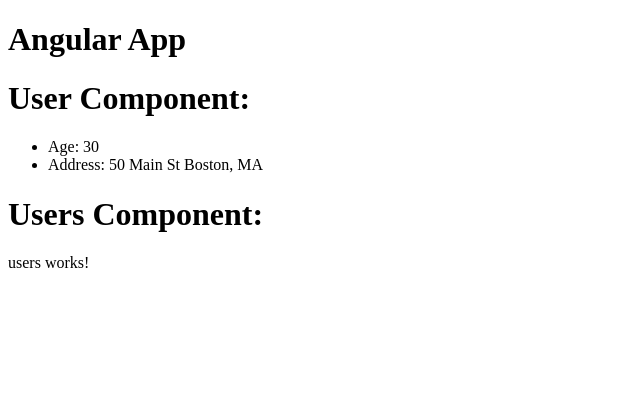
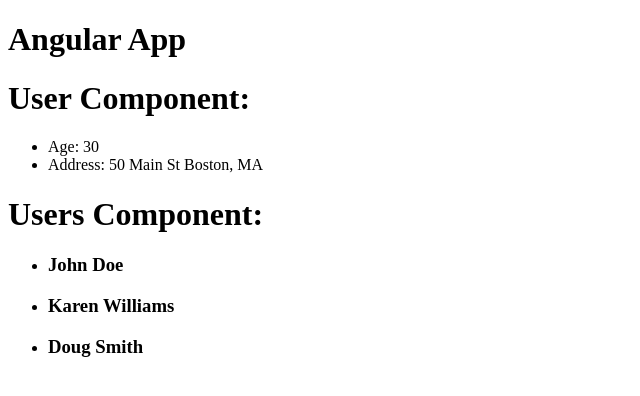
Before and after one commit to vinarius/explore, an Angular app in the folder udemy/angular/angular-app/: page / in a window 1280 px wide. Shown: the top 396 px of the page, without its empty margins (0-640 px from the left). Built offline with nearby package versions, Linux system fonts and the light colour scheme.

Commit message:
progressing through angular explore. *ngIf and *ngFor

```diff
--- a/udemy/angular/angular-app/src/app/components/users/users.component.html
+++ b/udemy/angular/angular-app/src/app/components/users/users.component.html
@@ -1,4 +1,14 @@
 <h1>Users Component:</h1>
-<p>
-  users works!
-</p>
+<ul *ngIf="loaded && users?.length > 0">
+  <li *ngFor="let user of users">
+    <h3>{{ user.firstName }} {{ user.lastName }}</h3>
+    <ul *ngIf="showExtended">
+      <li>Age: {{ user.age }}</li>
+      <li>Address: {{ user.address.street }} {{ user.address.city }} {{ user.address.state }}</li>
+    </ul>
+  </li>
+</ul>
+
+<!-- <ng-template #noUsers><h4>No Users Found</h4></ng-template> -->
+<h4 *ngIf="users?.length == 0">No Users Found</h4>
+<h4 *ngIf="!loaded">Loading Users...</h4>
--- a/udemy/angular/angular-app/src/app/components/users/users.component.ts
+++ b/udemy/angular/angular-app/src/app/components/users/users.component.ts
@@ -1,4 +1,6 @@
 import { Component, OnInit } from '@angular/core';
+
+import { User } from '../../models/User';
 
 @Component({
   selector: 'app-users',
@@ -6,10 +8,54 @@
   styleUrls: ['./users.component.css']
 })
 export class UsersComponent implements OnInit {
+  users: User[];
+  showExtended: boolean = true;
+  loaded: boolean = false;
 
   constructor() { }
 
   ngOnInit() {
+
+    setTimeout(()=>{
+      this.users = [
+        {
+          firstName: 'John',
+          lastName: 'Doe',
+          age: 24,
+          address: {
+              street: '50 Main St',
+              city: 'Boston',
+              state: 'MA'
+          }
+        },
+        {
+          firstName: 'Karen',
+          lastName: 'Williams',
+          age: 30,
+          address: {
+              street: '42 Jackson St',
+              city: 'Miami',
+              state: 'FL'
+          }
+        },
+        {
+          firstName: 'Doug',
+          lastName: 'Smith',
+          age: 42,
+          address: {
+              street: '750 Northbrook Ln',
+              city: 'Austin',
+              state: 'TX'
+          }
+        }
+      ];
+
+      this.loaded = true;
+    }, 2000);
+
+
+    this.showExtended = false;
+
   }
 
 }
```
